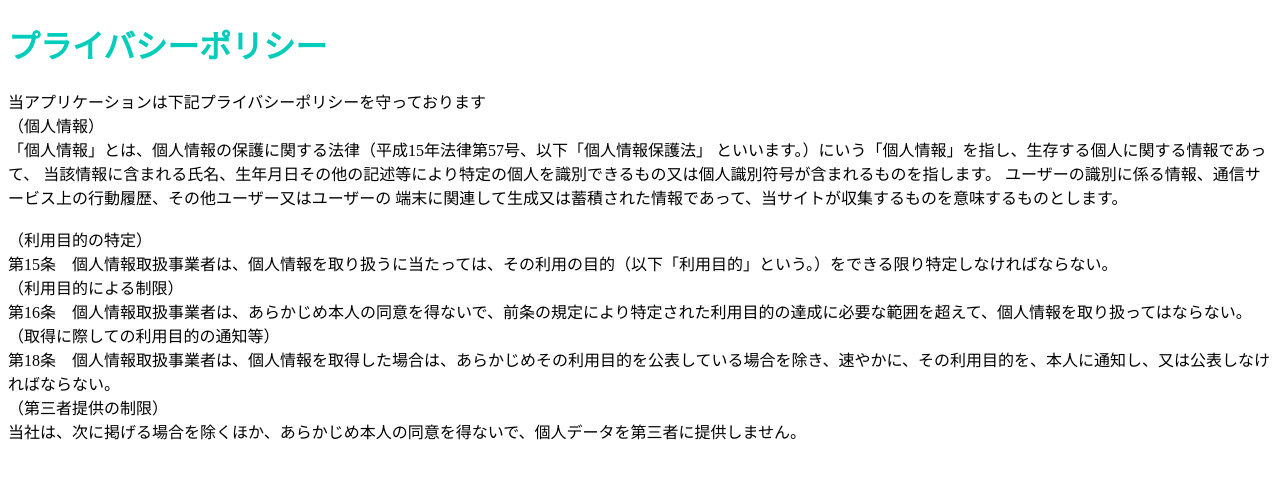
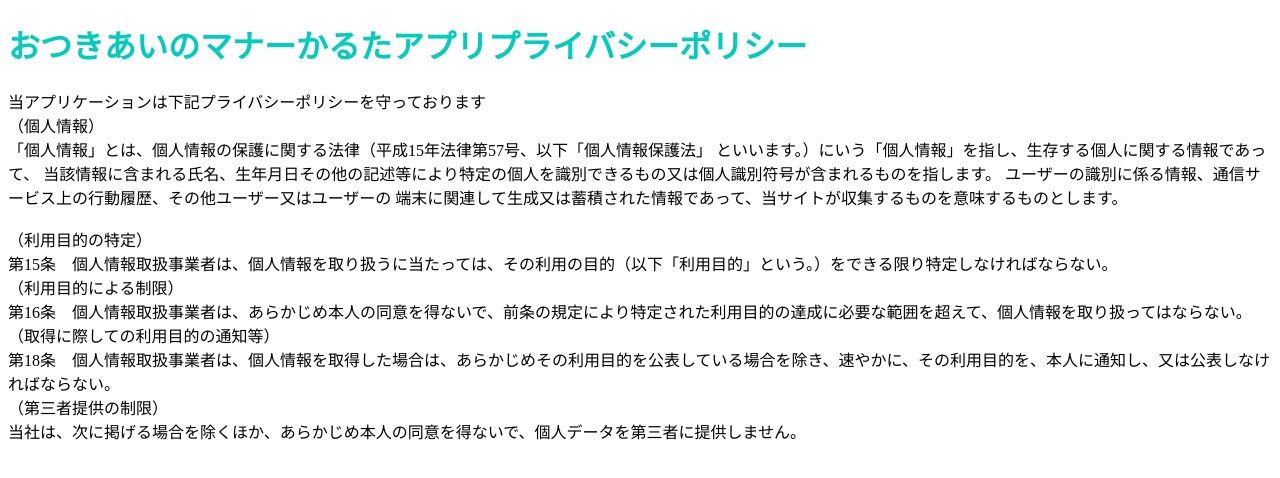
Before and after one commit to Ksrnru/Ksrnru.github.io, a plain HTML site: page index.html in a window 1280 px wide. Drawn offline with Linux system fonts and the light colour scheme.

Commit message:
Update index.html

```diff
--- a/index.html
+++ b/index.html
@@ -6,7 +6,7 @@
     <title>Progate</title>
   </head>
   <body>
-    <h1 class="title">プライバシーポリシー</h1>
+    <h1 class="title">おつきあいのマナーかるたアプリプライバシーポリシー</h1>
     <p>当アプリケーションは下記プライバシーポリシーを守っております<br>
         （個人情報）<br>
         「個人情報」とは、個人情報の保護に関する法律（平成15年法律第57号、以下「個人情報保護法」 といいます。）にいう「個人情報」を指し、生存する個人に関する情報であって、 当該情報に含まれる氏名、生年月日その他の記述等により特定の個人を識別できるもの又は個人識別符号が含まれるものを指します。
```
